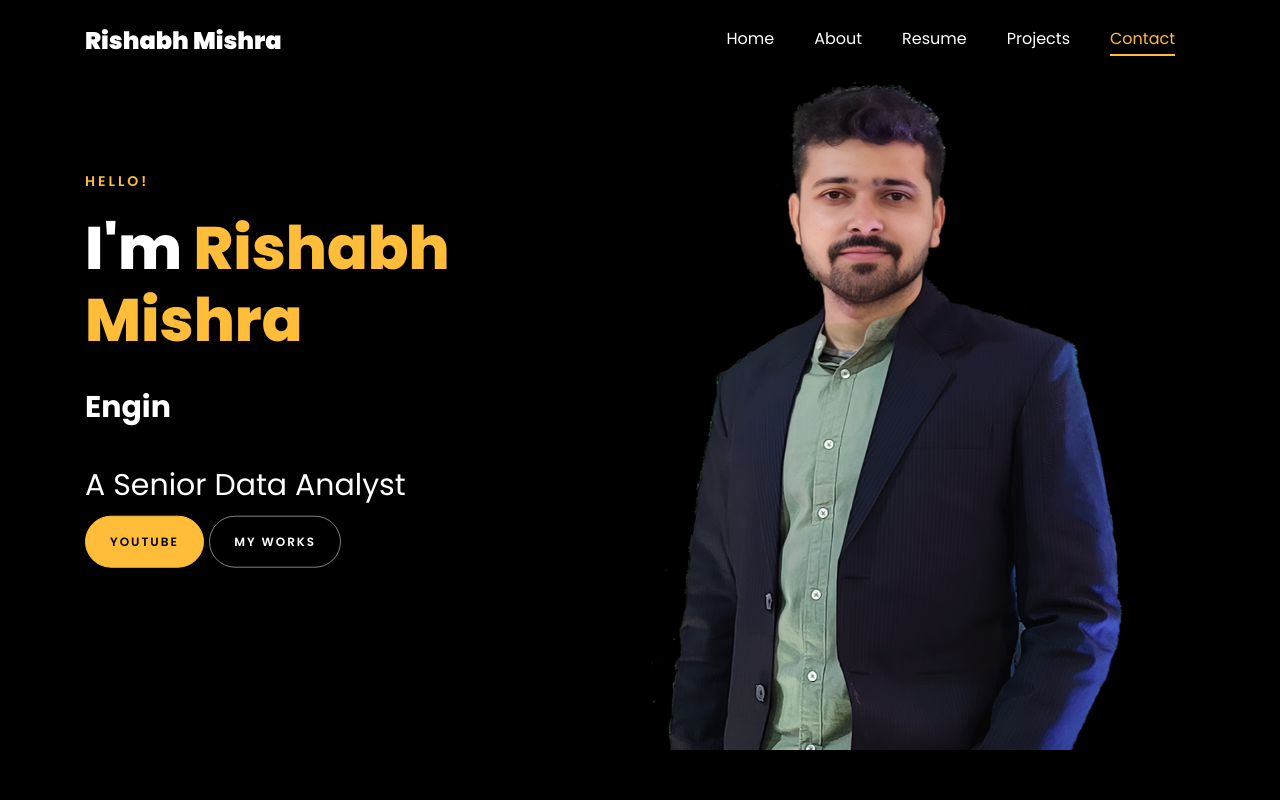
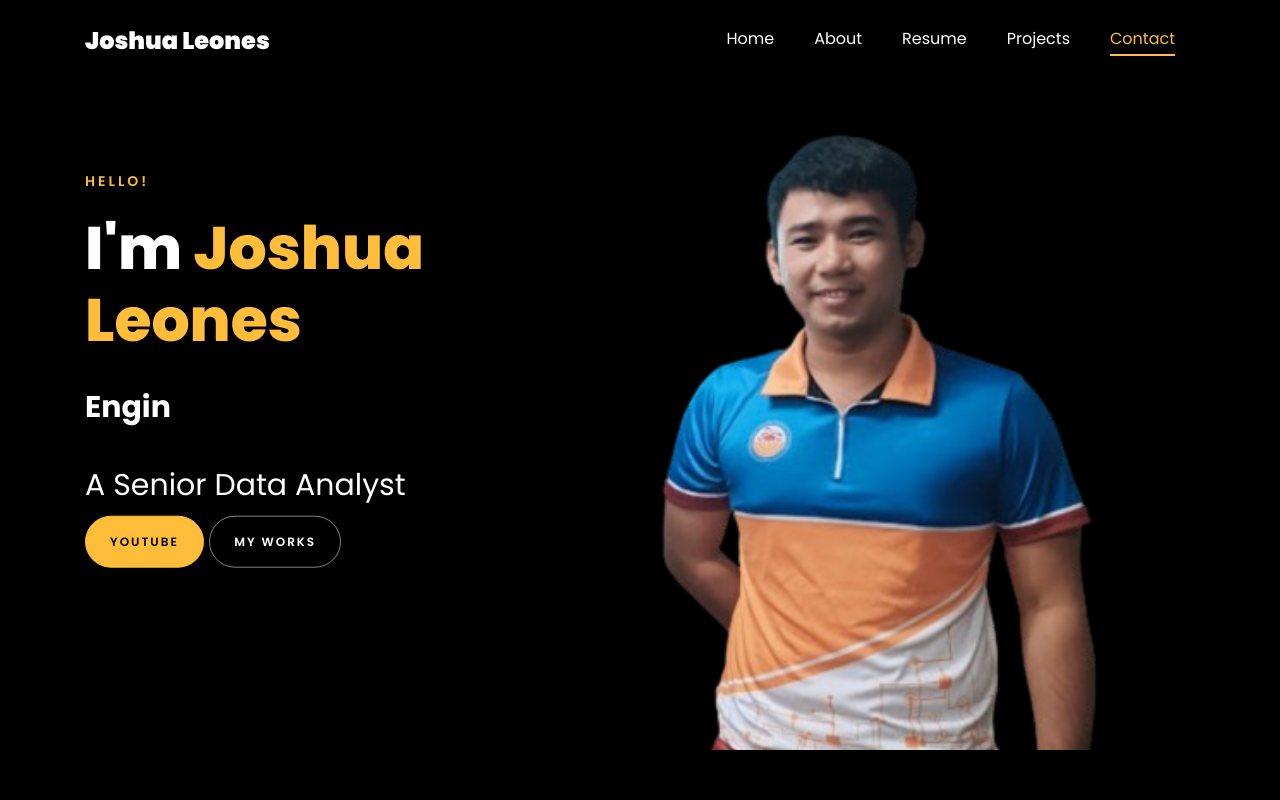
Before and after one commit to keruchan/background, a plain HTML site: page index.html in a window 1280 px wide. Shown: the top 800 px of the page. Drawn offline with Linux system fonts and the light colour scheme; files whose address does not match are found by name.

Commit message:
Second Commit

```diff
--- a/index.html
+++ b/index.html
@@ -119,7 +119,7 @@
 
     <nav class="navbar navbar-expand-lg navbar-dark ftco_navbar ftco-navbar-light site-navbar-target" id="ftco-navbar">
 	    <div class="container">
-	      <a class="navbar-brand" href="index.html">Rishabh Mishra</a>
+	      <a class="navbar-brand" href="index.html">Joshua Leones</a>
 	      <button class="navbar-toggler js-fh5co-nav-toggle fh5co-nav-toggle" type="button" data-toggle="collapse" data-target="#ftco-nav" aria-controls="ftco-nav" aria-expanded="false" aria-label="Toggle navigation">
 	        <span class="oi oi-menu"></span> Menu
 	      </button>
@@ -141,13 +141,13 @@
 	      	<div class="overlay"></div>
 	         <div class="container">
 	          <div class="row d-md-flex no-gutters slider-text align-items-end justify-content-end" data-scrollax-parent="true">
-	          	<div class="one-third js-fullheight order-md-last img" style="background-image:url(images/bg_1.png);">
+	          	<div class="one-third js-fullheight order-md-last img" style="background-image:url(mainpic12.png);">
 	          	 <div class="overlay"></div>
 	          	</div>
 		          <div class="one-forth d-flex  align-items-center ftco-animate" data-scrollax=" properties: { translateY: '70%' }">
 		          	<div class="text">
 		          		<span class="subheading">Hello!</span>
-			            <h1 class="mb-4 mt-3">I'm <span>Rishabh Mishra</span></h1>
+			            <h1 class="mb-4 mt-3">I'm <span>Joshua Leones</span></h1>
 
 						<!-- Element to contain animated typing -->
 						<span id="typing-animation"></span>
```
Also changed, not shown: mainpic12.png (added).
